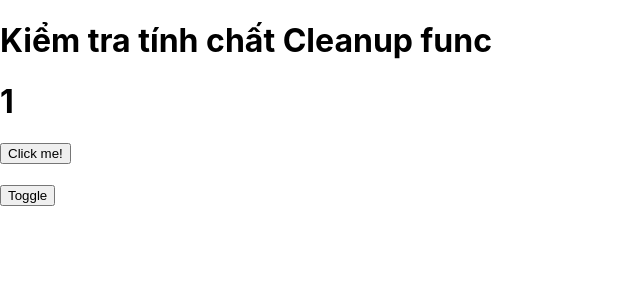
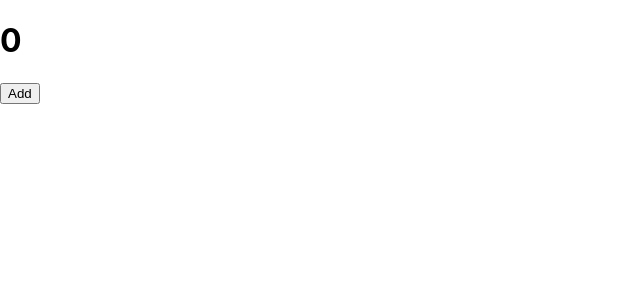
Before and after one commit to lazarus2019/learn-reactjs, a React (Create React App) app in the folder 4_React_project/tiktok/: page / in a window 1280 px wide. Shown: the top 300 px of the page, without its empty margins (0-640 px from the left). Built offline with nearby package versions, Linux system fonts and the light colour scheme.

Commit message:
Upload learn useLayoutEffect method

```diff
--- a/4_React_project/tiktok/src/App.js
+++ b/4_React_project/tiktok/src/App.js
@@ -9,6 +9,7 @@ import LearnUseEffectP1 from './components/LearnUseEffect_p1';
 import LearnUseEffectP2 from './components/LearnUseEffect_p2';
 import LearnUseEffectP3 from './components/LearnUseEffect_p3';
 import LearnUseEffectP4 from './components/LearnUseEffect_p4';
+import LearnUseLayoutEffect from './components/LearnUseLayoutEffect';
 
 function App() {
   return (
@@ -19,7 +20,8 @@ function App() {
       {/* <LearnUseEffectP1 /> */}
       {/* <LearnUseEffectP2 /> */}
       {/* <LearnUseEffectP3 /> */}
-      <LearnUseEffectP4 />
+      {/* <LearnUseEffectP4 /> */}
+      <LearnUseLayoutEffect />
 
     </React.Fragment>
   );
--- /dev/null
+++ b/4_React_project/tiktok/src/components/LearnUseLayoutEffect.js
@@ -0,0 +1,33 @@
+import {useState, useEffect, useLayoutEffect} from 'react'
+
+function LearnUseLayoutEffect() {
+    const [count, setCount] = useState(0)
+
+    useEffect(() => {
+        if (count > 3) {
+            setCount(0)
+        }
+    }, [count])
+    // useEffect trong trường hợp này vội vàng cập nhật lại count = 0 trong khi trước đó UI đã render ra count = 4
+
+    // Xử lý useLayoutEffect để giải quyết tình trạng trên
+    // useLayoutEffect(() => {
+    //     if (count > 3) {
+    //         setCount(0)
+    //     }
+    // }, [count])
+
+    const handleRun = () => {
+        setCount(count + 1)
+    }
+
+    return (
+        <div className='LearnUseLayoutEffect'>
+            <h1>{count}</h1>
+
+            <button onClick={handleRun}>Add</button>
+        </div>
+    )
+}
+
+export default LearnUseLayoutEffect;
```
Also changed, not shown: 1 other file (tests, documents, lock files or other folders).
